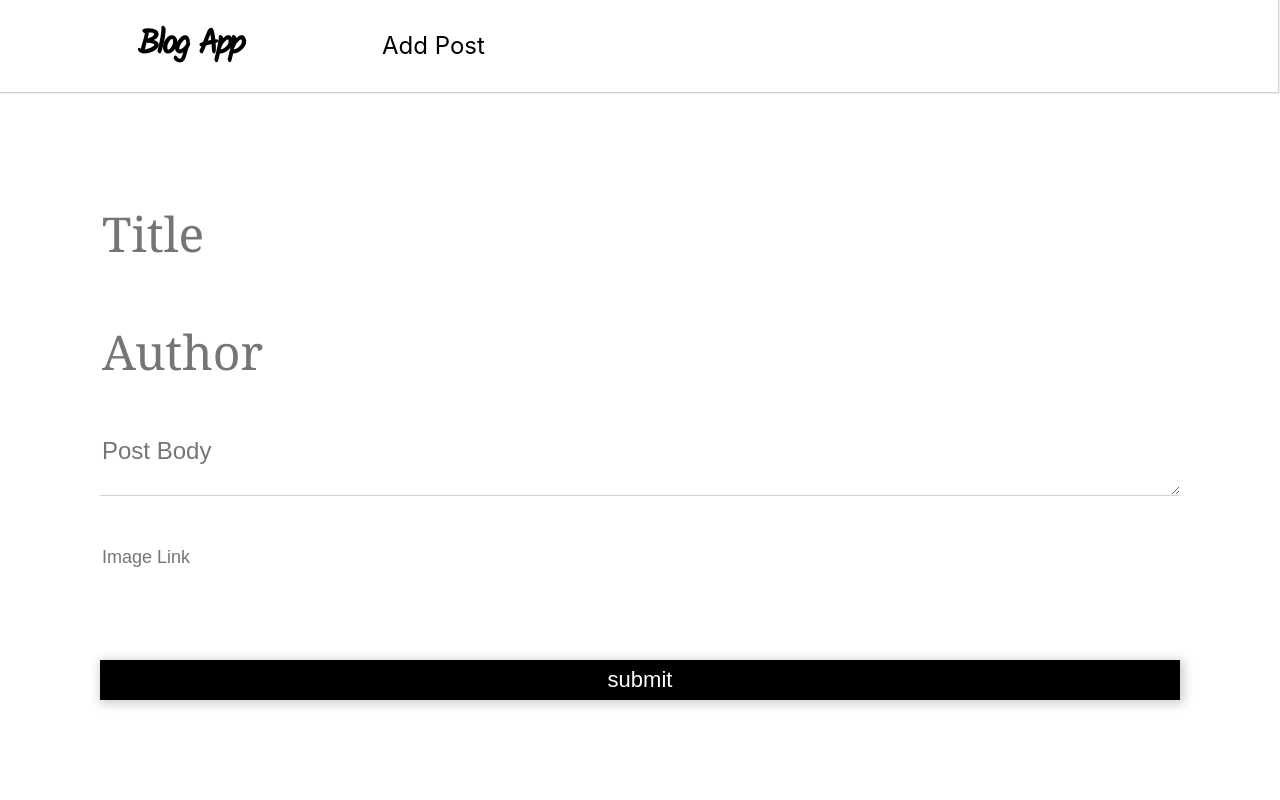
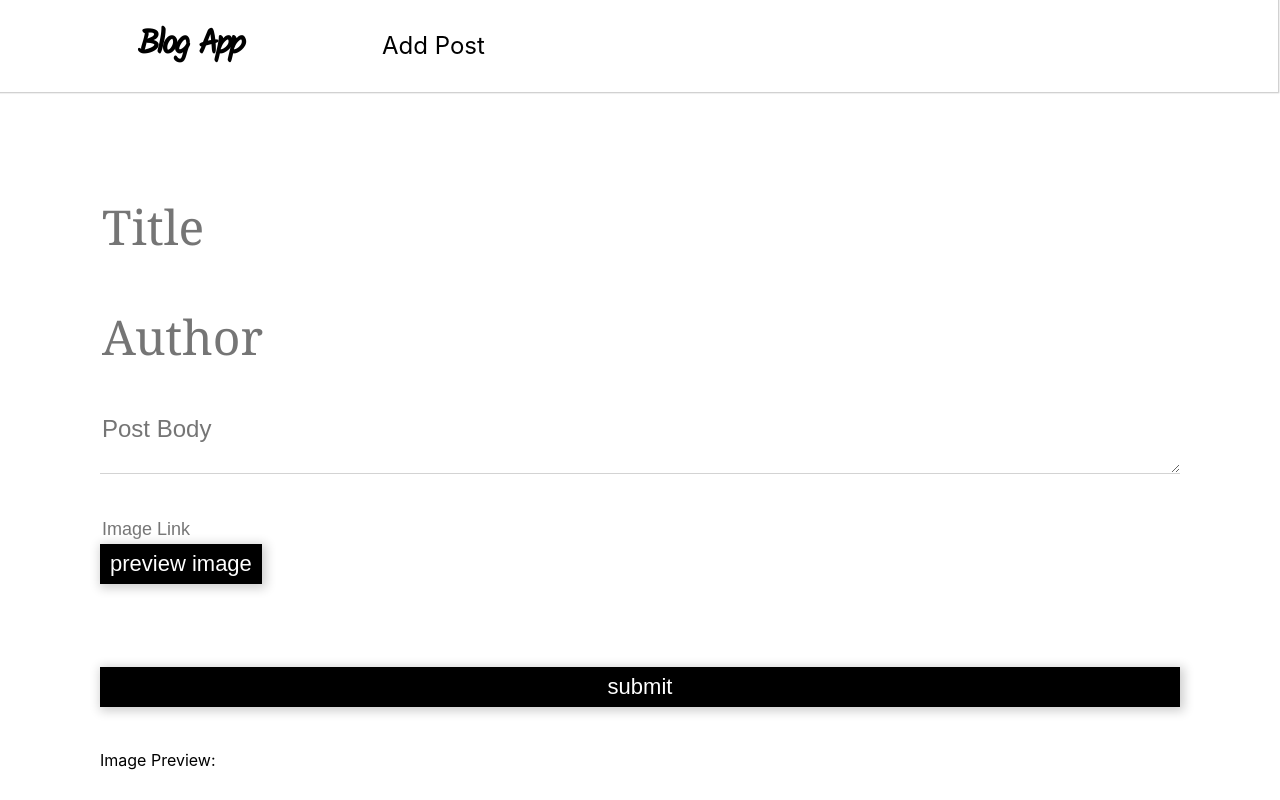
Before and after one commit to allicue/blog-app, a React (Create React App) app in the folder client/: page /CreatePost in a window 1280 px wide. Built offline with nearby package versions, Linux system fonts and the light colour scheme.

Commit message:
add image preview to CreatePost

```diff
--- a/client/src/screens/CreatePost/CreatePost.css
+++ b/client/src/screens/CreatePost/CreatePost.css
@@ -42,6 +42,19 @@ textarea {
   font-family: Arial, Helvetica, sans-serif;
 }
 
+.image-preview {
+  width: 100%;
+
+  padding: 20px;
+  border: 1px solid lightgray;
+}
+
+.preview-button {
+  width: fit-content;
+  padding: 0px 10px 0px 10px;
+  margin-top: -40px;
+}
+
 button {
   font-size: 22px;
   font-family: Arial, Helvetica, sans-serif;
--- a/client/src/screens/CreatePost/CreatePost.jsx
+++ b/client/src/screens/CreatePost/CreatePost.jsx
@@ -14,6 +14,7 @@ export default function CreatPost(props) {
     author: '',
   })
   const [isCreated, setCreated] = useState(false)
+  const [imagePreview, setImagePreview] = useState('')
 
   const handleChange = async (e) => {
     const { name, value } = e.target
@@ -31,6 +32,11 @@ export default function CreatPost(props) {
 
   if (isCreated) {
     return <Redirect to="/" />
+  }
+
+  const handleClick = (e) => {
+    e.preventDefault();
+    setImagePreview(post.imgURL)
   }
 
 
@@ -70,9 +76,11 @@ export default function CreatPost(props) {
           required
           onChange={handleChange}
         />
-
+        <button className="preview-button" onClick={handleClick}> preview image </button>
         <button type="submit" >submit</button>
       </form>
+      <p>Image Preview:</p>
+      {imagePreview ? <img className="image-preview" src={imagePreview} /> : null}
     </Layout>
   )
 }
```
